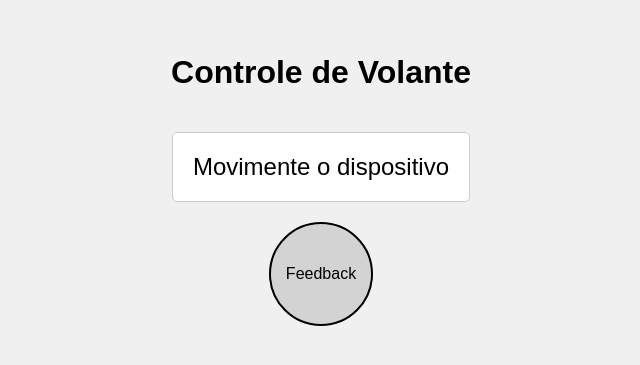
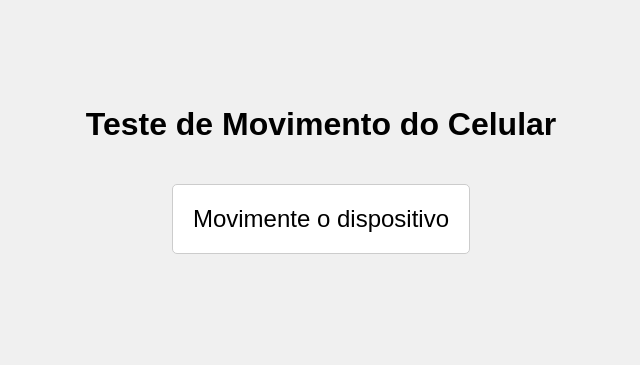
Before and after one commit to Arthurnvsamc/Volant.Test, a plain HTML site: page index.html in a window 1280 px wide. Shown: the part 229-594 px from the top of the page, without its empty margins (319-959 px from the left). Drawn offline with Linux system fonts and the light colour scheme.

Commit message:
Update index.html

```diff
--- a/index.html
+++ b/index.html
@@ -3,7 +3,7 @@
 <head>
     <meta charset="UTF-8">
     <meta name="viewport" content="width=device-width, initial-scale=1.0">
-    <title>Controle de Volante</title>
+    <title>Teste de Movimento do Celular</title>
     <style>
         body {
             display: flex;
@@ -21,29 +21,14 @@
             background-color: #fff;
             border: 1px solid #ccc;
             border-radius: 5px;
-            text-align: center;
-        }
-        #feedback {
-            width: 100px;
-            height: 100px;
-            border: 2px solid black;
-            border-radius: 50%;
-            background-color: lightgray;
-            display: flex;
-            align-items: center;
-            justify-content: center;
-            transition: background-color 0.2s;
         }
     </style>
 </head>
 <body>
-    <h1>Controle de Volante</h1>
+    <h1>Teste de Movimento do Celular</h1>
     <div id="output">Movimente o dispositivo</div>
-    <div id="feedback">Feedback</div>
 
     <script>
-        const socket = new WebSocket('ws://192.168.200.251:8080'); // Substitua pelo IP do seu servidor
-
         // Verifica se a API DeviceOrientation está disponível
         if (window.DeviceOrientationEvent) {
             // Adiciona um listener para eventos de orientação
@@ -55,24 +40,9 @@
                 // Atualiza o conteúdo do elemento de saída
                 document.getElementById('output').innerText =
                     `Alpha: ${alpha?.toFixed(2)}\nBeta: ${beta?.toFixed(2)}\nGamma: ${gamma?.toFixed(2)}`;
-
-                // Envie os dados para o servidor WebSocket
-                const dataToSend = JSON.stringify({ alpha, beta, gamma });
-                if (socket.readyState === WebSocket.OPEN) {
-                    socket.send(dataToSend);
-                    console.log("Enviando dados:", dataToSend); // Log para verificar se os dados estão sendo enviados
-
-                    // Feedback visual
-                    const feedback = document.getElementById('feedback');
-                    feedback.style.backgroundColor = 'lightgreen';
-                    setTimeout(() => {
-                        feedback.style.backgroundColor = 'lightgray';
-                    }, 100);
-                }
             });
         } else {
             document.getElementById('output').innerText = "DeviceOrientation não suportado.";
-            console.log("DeviceOrientation não suportado.");
         }
     </script>
 </body>
```
